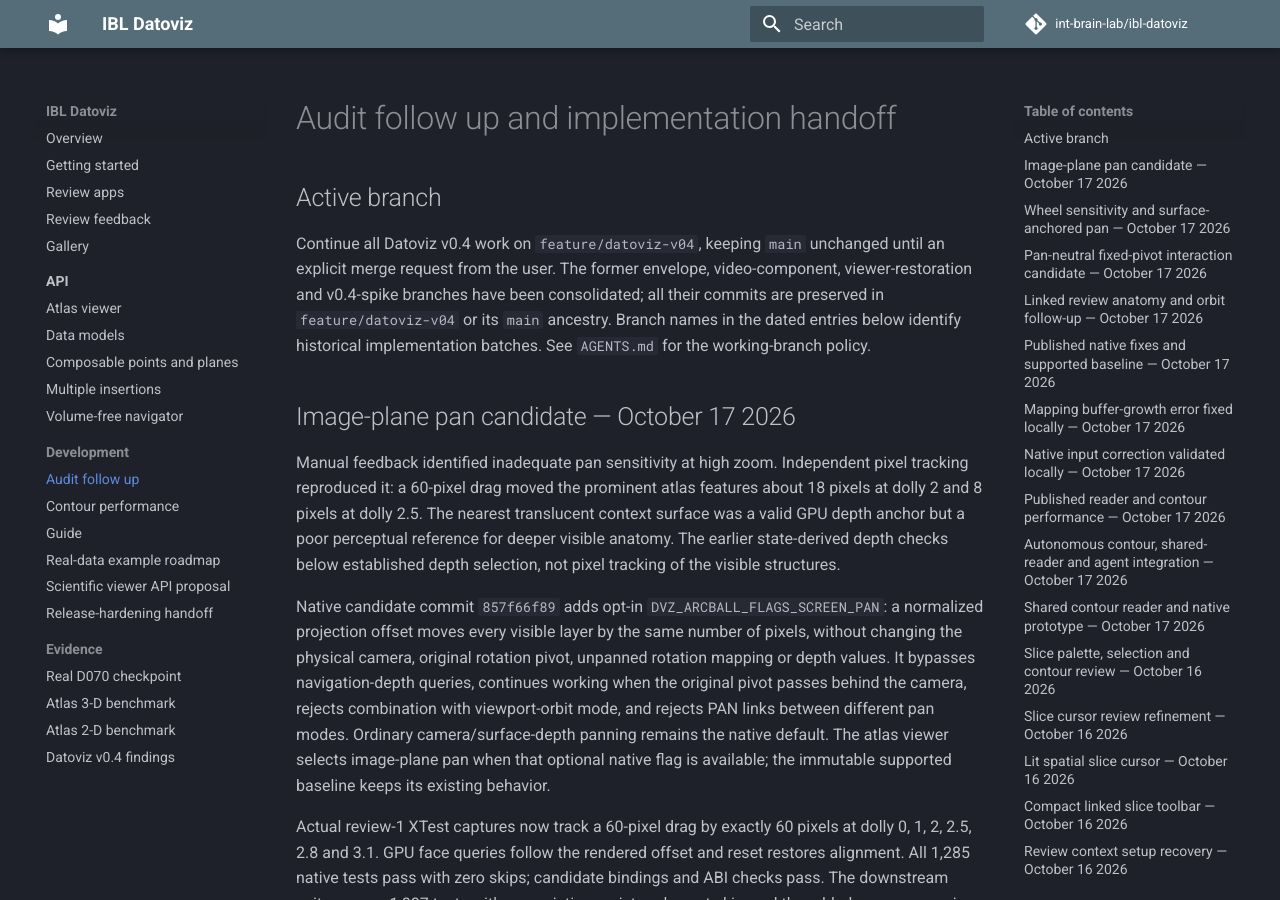
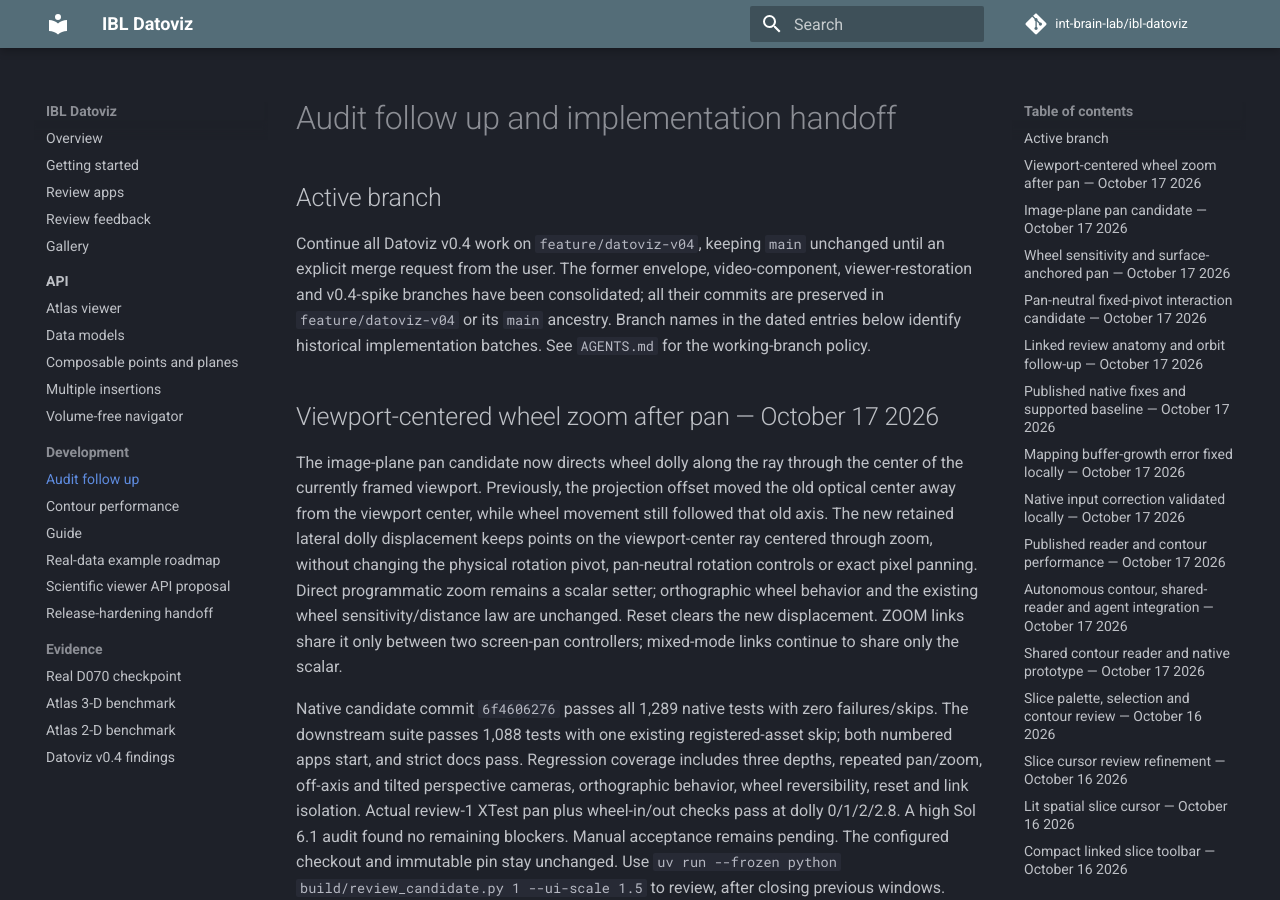
Before and after one commit to int-brain-lab/ibl-datoviz, an MkDocs documentation site: the page built from docs/NEXT_STEPS.md, in a window 1280 px wide and 900 px high. Built offline with MkDocs 1.6.1 and Material for MkDocs 9.7.7, drawn with Linux system fonts in a browser that asks for light colours; comment, search, counter and statistics services are not loaded.

Commit message:
Record viewport-centered zoom candidate and validation

```diff
--- a/docs/NEXT_STEPS.md
+++ b/docs/NEXT_STEPS.md
@@ -8,6 +8,12 @@ video-component, viewer-restoration and v0.4-spike branches have been consolidat
 all their commits are preserved in `feature/datoviz-v04` or its `main` ancestry.
 Branch names in the dated entries below identify historical implementation batches.
 See `AGENTS.md` for the working-branch policy.
+
+## Viewport-centered wheel zoom after pan — October 17 2026
+
+The image-plane pan candidate now directs wheel dolly along the ray through the center of the currently framed viewport. Previously, the projection offset moved the old optical center away from the viewport center, while wheel movement still followed that old axis. The new retained lateral dolly displacement keeps points on the viewport-center ray centered through zoom, without changing the physical rotation pivot, pan-neutral rotation controls or exact pixel panning. Direct programmatic zoom remains a scalar setter; orthographic wheel behavior and the existing wheel sensitivity/distance law are unchanged. Reset clears the new displacement. ZOOM links share it only between two screen-pan controllers; mixed-mode links continue to share only the scalar.
+
+Native candidate commit `6f4606276` passes all 1,289 native tests with zero failures/skips. The downstream suite passes 1,088 tests with one existing registered-asset skip; both numbered apps start, and strict docs pass. Regression coverage includes three depths, repeated pan/zoom, off-axis and tilted perspective cameras, orthographic behavior, wheel reversibility, reset and link isolation. Actual review-1 XTest pan plus wheel-in/out checks pass at dolly 0/1/2/2.8. A high Sol 6.1 audit found no remaining blockers. Manual acceptance remains pending. The configured checkout and immutable pin stay unchanged. Use `uv run --frozen python build/review_candidate.py 1 --ui-scale 1.5` to review, after closing previous windows.
 
 ## Image-plane pan candidate — October 17 2026
 
```
